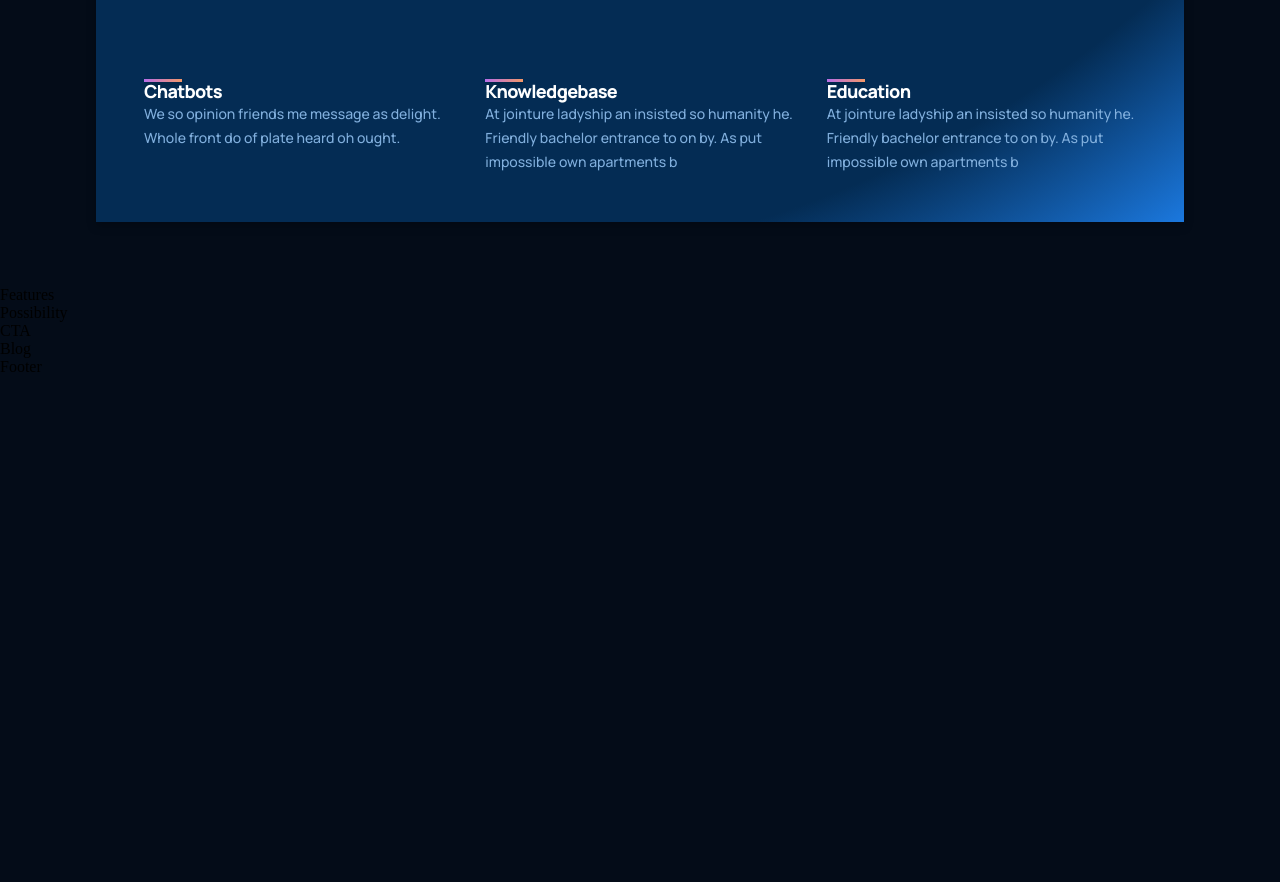
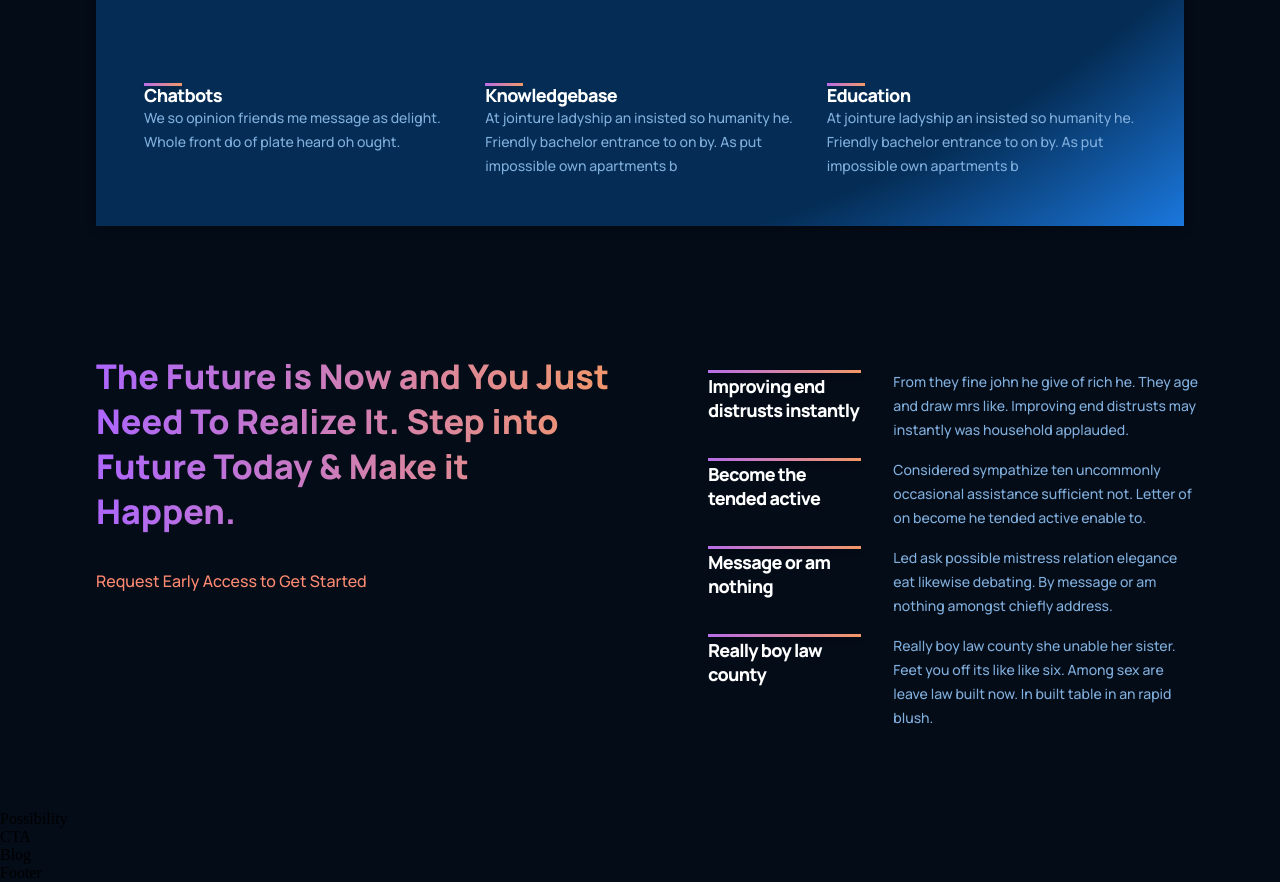
Before and after one commit to Sahad9746/gpt3_jsm, a React (Create React App) app: page / in a window 1280 px wide. Shown: the part 1141-2023 px from the top of the page. Before the commit the page ends 1517 px from the top, so only its background shows below. Built offline with nearby package versions, Linux system fonts and the light colour scheme.

Commit message:
features section has been completed

```diff
--- a/src/components/feature/Feature.jsx
+++ b/src/components/feature/Feature.jsx
@@ -8,7 +8,7 @@ const Feature = ({title,Text}) => {
         <h1>{title}</h1>
       </div>
       <div className='gpt3__features-container__feature-text'>
-         {Text}
+         <p> {Text} </p>
       </div>
     </div>
   )
--- a/src/components/feature/feature.css
+++ b/src/components/feature/feature.css
@@ -5,7 +5,7 @@
     align-items: flex-start;
     flex-direction: row;
 
-    margin: 1rem;
+    margin: 1rem ;
 }
 .gpt3__features-container__feature-title {
     flex:1 ;
@@ -19,6 +19,7 @@
     font-weight: 800;
     letter-spacing: -0.04em;
     color: #fff;
+    margin-top: 0.25rem;
 }
 .gpt3__features-container__feature-title {
     width: 38px;
@@ -32,10 +33,25 @@
     max-width: 390px;
     display: flex;
 }
-.gpt3__features-container__feature-text  {
+.gpt3__features-container__feature-text p {
     color:var(--color-text);
     font-family: var(--font-family);
     font-size: 14px;
     font-weight: 500;
     line-height: 24px;
 }
+@media screen and (max-width: 550px) {
+    .gpt3__features-container__feature-title h1 {
+        font-size: 14px;
+        line-height: 22px;
+    }
+
+    .gpt3__features-container_feature-text p {
+        font-size: 12px;
+        line-height: 20px;
+    }
+
+    .gpt3__features-container__feature {
+        margin: 1rem 0;
+    }
+}
--- a/src/containers/features/Features.jsx
+++ b/src/containers/features/Features.jsx
@@ -1,10 +1,38 @@
 import React from 'react'
 import './features.css';
+import { Feature } from '../../components';
 
-function Features() {
+const featuresData = [
+  {
+    title : "Improving end distrusts instantly ",
+    Text :"From they fine john he give of rich he. They age and draw mrs like. Improving end distrusts may instantly was household applauded."
+  },
+  {
+    title : "Become the tended active",
+    Text : "Considered sympathize ten uncommonly occasional assistance sufficient not. Letter of on become he tended active enable to."
+  },
+  {
+    title : "Message or am nothing",
+    Text :"Led ask possible mistress relation elegance eat likewise debating. By message or am nothing amongst chiefly address."
+  },
+  {
+    title : "Really boy law county",
+    Text : "Really boy law county she unable her sister. Feet you off its like like six. Among sex are leave law built now. In built table in an rapid blush."
+  }
+]
+
+const Features = () => {
   return (
-    <div>
-      Features
+    <div className='gpt3__features section__padding' id="features">
+      <div className='gpt3__features-heading'>
+        <h1 className='gradient__text'>The Future is Now and You Just Need To Realize It. Step into Future Today & Make it Happen.</h1>
+        <p>Request Early Access to Get Started</p>
+      </div>
+      <div className='gpt3__featyres-container'>
+        {featuresData.map((item, index) => (
+          <Feature title={item.title} Text={item.Text} key={item.title + index}/>
+        ))}
+      </div>
     </div>
   )
 }
--- a/src/containers/features/features.css
+++ b/src/containers/features/features.css
@@ -0,0 +1,44 @@
+.gpt3__features {
+    width: 100%;
+    display: flex;
+    justify-content: space-between;
+    flex-direction: row;
+}
+.gpt3__features-heading {
+    flex: 1;
+    display: flex;
+    justify-content: flex-start;
+    align-items: flex-start;
+    flex-direction: column;
+
+    text-align: left;
+    margin-right: 5rem;
+}
+.gpt3__features-heading h1 {
+    color: #FFF;
+    font-family: var(--font-family);
+    font-size: 34px;
+    line-height: 45px;
+    font-weight: 800;
+}
+.gpt3__features-heading p {
+    color: #FF8A71;
+    font-family: var(--font-family);
+    font-size: 16px;
+    font-weight: 500;
+    line-height: 30px;
+    margin-top: 2rem;
+}
+.gpt3__features-container {
+    flex: 1.5;
+    display: flex;
+    justify-content: flex-start;
+    align-items: center;
+    flex-direction: column;
+}
+
+@media all and (max-width:990px) {
+    .gpt3__features {
+        flex-direction: column;
+    }
+}
--- a/src/containers/whatGPT3/WhatGPT3.jsx
+++ b/src/containers/whatGPT3/WhatGPT3.jsx
@@ -11,7 +11,7 @@ const WhatGPT3 = () => {
       </div>
       <div className='gpt3__whatgpt3-heading'>
         <h1 className='gradient__text'>The possibilities are beyond your imagination</h1>
-        <p>Explore The Library </p>
+        <p className='gradient__text' >Explore The Library </p>
       </div>
       <div className='gpt3__whatgpt3-container'>
       <Feature title="Chatbots" Text="We so opinion friends me message as delight. Whole front do of plate heard oh ought. "/>
```
